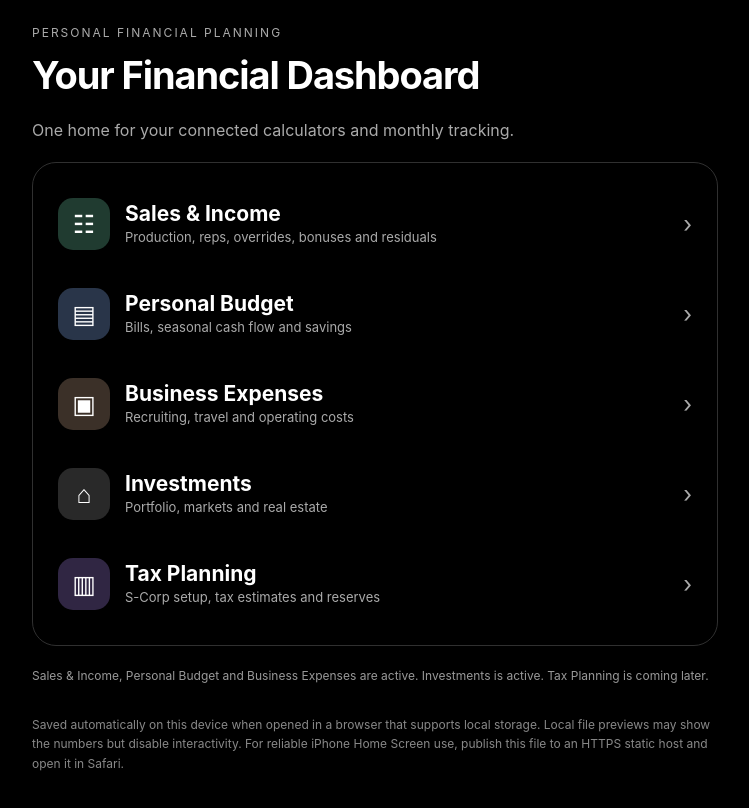
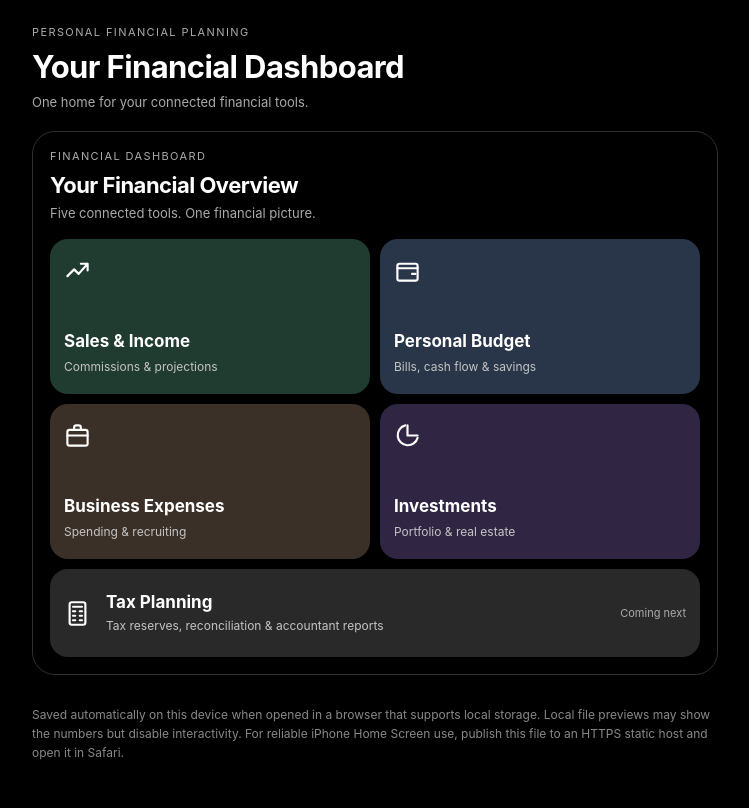
Before and after one commit to gjlist123-del/my-financial-dashboard, a plain HTML site: page index.html in a window 1280 px wide. Shown: the whole page, without its empty margins (265-1014 px from the left). Drawn offline with Linux system fonts and the light colour scheme.

Commit message:
Add files via upload

```diff
--- a/index.html
+++ b/index.html
@@ -85,19 +85,38 @@ footer{margin-top:30px;color:#888;font-size:12px;line-height:1.6}
 .iv-row{display:flex;justify-content:space-between;gap:10px;align-items:center;border-bottom:1px solid #2b2b2b;padding:15px 0}.iv-row small{display:block;color:#aaa;margin-top:4px}.iv-row .ghost{padding:5px}
 .iv-positive{color:#82d6a4}.iv-negative{color:#f19a9a}.iv-chart{width:100%;height:180px;display:block}.iv-mock{display:grid;grid-template-columns:repeat(4,1fr);gap:4px}.iv-tile{border-radius:5px;padding:13px 4px;text-align:center;font-size:12px;color:white;min-height:64px;display:flex;align-items:center;justify-content:center;flex-direction:column;gap:6px}.iv-tile strong{font-size:13px}.iv-tile small{color:#f0f0f0}
 @media(max-width:400px){.iv-card{padding:16px 13px;min-height:128px}.iv-card strong{font-size:16px}.iv-row{flex-wrap:wrap}}
+
+/* V7.1 compact home navigation */
+.home-head{margin:0 0 18px}.home-head .eyebrow{font-size:11px;letter-spacing:1.4px}
+.home-head h1{font-size:clamp(24px,6vw,31px);margin:9px 0 8px;letter-spacing:-.6px}
+.home-head p{font-size:13px;margin:0;color:#aaa}
+.home-shell{border:1px solid #303030;border-radius:23px;padding:17px;margin-top:16px}
+.home-shell-title{font-size:11px;color:#aaa;letter-spacing:1.4px;text-transform:uppercase}
+.home-shell h2{font-size:22px;margin:9px 0 6px}
+.home-shell-sub{color:#aaa;font-size:13px;margin:0 0 16px}
+.home-grid{display:grid;grid-template-columns:repeat(2,minmax(0,1fr));gap:10px}
+.home-tile{border:0;border-radius:18px;padding:18px 14px;min-height:155px;text-align:left;color:#fff;display:flex;flex-direction:column;align-items:flex-start;justify-content:space-between;gap:12px;min-width:0}
+.home-tile:active{filter:brightness(1.25)}.home-tile svg{width:27px;height:27px;fill:none;stroke:#fff;stroke-width:1.9;stroke-linecap:round;stroke-linejoin:round}
+.home-tile strong{font-size:17px;line-height:1.3;display:block}.home-tile small{font-size:12px;color:#c4c4c4;line-height:1.5;display:block;margin-top:6px}
+.home-tile.sales-tile{background:#203b30}.home-tile.budget-tile{background:#293549}.home-tile.business-tile{background:#3b3028}.home-tile.invest-tile{background:#302643}
+.home-tile.tax-tile{grid-column:1/-1;min-height:88px;display:flex;flex-direction:row;align-items:center;justify-content:flex-start;background:#292929;gap:15px}
+.home-tile.tax-tile>span:nth-child(2){flex:1}.home-tile.tax-tile small{margin-top:3px}
+.home-soon{font-size:11px;color:#aaa;white-space:nowrap}
+@media(max-width:350px){.home-tile{padding:15px 12px;min-height:146px}.home-tile strong{font-size:15px}.home-soon{font-size:10px}}
 </style></head>
 <body>
 <section id="home">
-<div class="eyebrow">Personal financial planning</div><h1>Your Financial Dashboard</h1>
-<p>One home for your connected calculators and monthly tracking.</p>
-<div class="panel" style="padding:16px 22px">
-<button class="nav" onclick="show('sales')"><div class="ico">☷</div><div><strong>Sales &amp; Income</strong><br><span>Production, reps, overrides, bonuses and residuals</span></div><div class="chevron">›</div></button>
-<button class="nav" onclick="show('budget')"><div class="ico">▤</div><div><strong>Personal Budget</strong><br><span>Bills, seasonal cash flow and savings</span></div><div class="chevron">›</div></button>
-<button class="nav" onclick="show('business')"><div class="ico">▣</div><div><strong>Business Expenses</strong><br><span>Recruiting, travel and operating costs</span></div><div class="chevron">›</div></button>
-<button class="nav" onclick="show('investments')"><div class="ico">⌂</div><div><strong>Investments</strong><br><span>Portfolio, markets and real estate</span></div><div class="chevron">›</div></button>
-<button class="nav" onclick="coming('Tax Planning')"><div class="ico">▥</div><div><strong>Tax Planning</strong><br><span>S-Corp setup, tax estimates and reserves</span></div><div class="chevron">›</div></button>
-
-</div><p class="note">Sales &amp; Income, Personal Budget and Business Expenses are active. Investments is active. Tax Planning is coming later.</p>
+<div class="home-head"><div class="eyebrow">Personal financial planning</div><h1>Your Financial Dashboard</h1><p>One home for your connected financial tools.</p></div>
+<div class="home-shell">
+<div class="home-shell-title">Financial dashboard</div><h2>Your Financial Overview</h2>
+<p class="home-shell-sub">Five connected tools. One financial picture.</p>
+<div class="home-grid">
+<button class="home-tile sales-tile" onclick="show('sales')"><svg viewBox="0 0 24 24" aria-hidden="true"><path d="m3 17 6-6 4 4 8-9M15 6h6v6"/></svg><span><strong>Sales &amp; Income</strong><small>Commissions &amp; projections</small></span></button>
+<button class="home-tile budget-tile" onclick="show('budget')"><svg viewBox="0 0 24 24" aria-hidden="true"><rect x="3" y="6" width="18" height="15" rx="2"/><path d="M3 10h18M16 15h3"/></svg><span><strong>Personal Budget</strong><small>Bills, cash flow &amp; savings</small></span></button>
+<button class="home-tile business-tile" onclick="show('business')"><svg viewBox="0 0 24 24" aria-hidden="true"><rect x="3" y="7" width="18" height="14" rx="2"/><path d="M9 7V5a2 2 0 0 1 2-2h2a2 2 0 0 1 2 2v2M3 12h18"/></svg><span><strong>Business Expenses</strong><small>Spending &amp; recruiting</small></span></button>
+<button class="home-tile invest-tile" onclick="show('investments')"><svg viewBox="0 0 24 24" aria-hidden="true"><path d="M12 3v9h9"/><path d="M10 3a9 9 0 1 0 11 11"/></svg><span><strong>Investments</strong><small>Portfolio &amp; real estate</small></span></button>
+<button class="home-tile tax-tile" onclick="coming('Tax Planning')"><svg viewBox="0 0 24 24" aria-hidden="true"><rect x="5" y="2" width="14" height="20" rx="2"/><path d="M8 6h8M8 10h2m4 0h2m-8 4h2m4 0h2m-8 4h2m4 0h2"/></svg><span><strong>Tax Planning</strong><small>Tax reserves, reconciliation &amp; accountant reports</small></span><span class="home-soon">Coming next</span></button>
+</div></div>
 </section>
 <section id="sales" class="hidden">
 <button class="ghost" onclick="show('home')">‹ Dashboard</button><div class="eyebrow">Sales &amp; income · 2027 plan</div><h1>Sales &amp; Income</h1>
```
